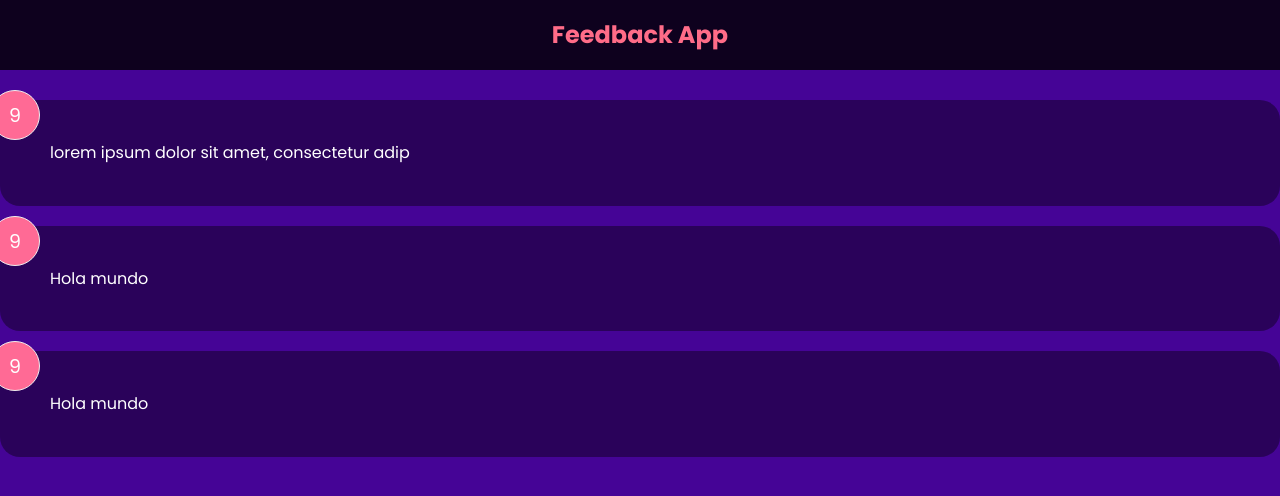
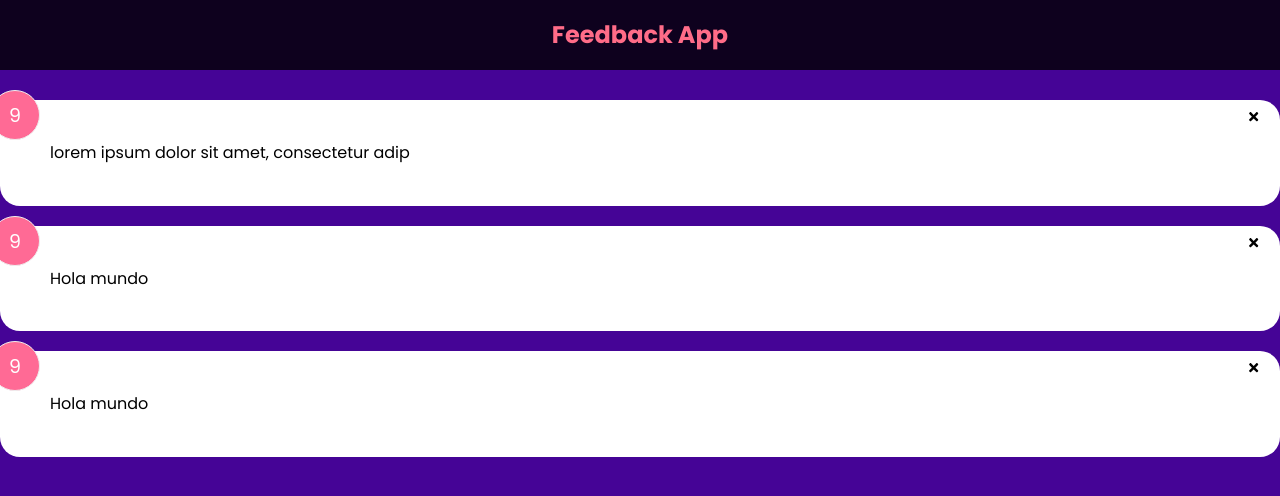
Before and after one commit to diegodvfe/erp-js, a React (Vite) app: page / in a window 1280 px wide. Shown: the top 496 px of the page. Built offline with nearby package versions, Linux system fonts and the light colour scheme.

Commit message:
delete handle with card

```diff
--- a/package.json
+++ b/package.json
@@ -10,7 +10,8 @@
   },
   "dependencies": {
     "react": "^18.2.0",
-    "react-dom": "^18.2.0"
+    "react-dom": "^18.2.0",
+    "react-icons": "^4.6.0"
   },
   "devDependencies": {
     "@types/react": "^18.0.24",
--- a/src/App.jsx
+++ b/src/App.jsx
@@ -9,12 +9,22 @@ import { useState } from 'react';
 function App() {
   const [feedback, setFeedback] = useState(FeedbackData);
 
+  const deleteFeedback =(id) => {
+    // console.log("App", id)
+    if(window.confirm('Are you sure you want to delete')){
+
+      setFeedback(feedback.filter((item)=> (item.id !== id)));
+    }
+  }
+
   return (
     <>
       <Header />
       <div className="App">
         {/* <h1>Hola</h1> */}
-        <FeedbackList feedback={feedback} />
+        <FeedbackList feedback={feedback}
+        deleteHandle={deleteFeedback}
+        />
       </div>
     </>
   );
--- a/src/components/Feedback.jsx
+++ b/src/components/Feedback.jsx
@@ -1,8 +1,32 @@
 import React from 'react';
-import Card from "./share/Card"
+import Card from './share/Card';
+import { FaTimes } from 'react-icons/fa';
+
+function Feedback({ item, deleteHandle }) {
+
+  return (
+    <Card reverse={false}>
+      <div className="num-display">{item.rating}</div>
+      <div className="text-display">{item.text}</div>
+      <button className="close" onClick={()=> deleteHandle(item.id)}>
+        <FaTimes color="black" />
+      </button>
+
+      {/* añadimos onClick y le pasamos la funcion */}
+      {/* <button onClick={handleClick}>Change</button> */}
+    </Card>
+  );
+}
+
+
+export default Feedback;
+
+
+
 // import { useState } from 'react';
-
-function Feedback({ item }) {
+// Feedback.propTypes = {
+  // item: PropTypes.object.isRequired,
+  // }
   // const [rating, setRating] = useState(10);
   // const [text, setText] = useState(' This is an example');
 
@@ -12,15 +36,3 @@ function Feedback({ item }) {
   //         return prev + 1
   //     })
   // }
-
-  return (
-    <Card reverse={true} >
-      <div className="num-display">{item.rating}</div>
-      <div className="text-display">{item.text}</div>
-      {/* añadimos onClick y le pasamos la funcion */}
-      {/* <button onClick={handleClick}>Change</button> */}
-    </Card>
-  );
-}
-
-export default Feedback;
--- a/src/components/FeedbackList.jsx
+++ b/src/components/FeedbackList.jsx
@@ -1,7 +1,7 @@
 import React from 'react'
 import Feedback from "./Feedback"
 
-function FeedbackList({ feedback }) {
+function FeedbackList({ feedback, deleteHandle }) {
   if (!feedback || feedback.length === 0) {
     return <p>No feedback </p>
   }
@@ -10,11 +10,22 @@ function FeedbackList({ feedback }) {
     <div className="feedback-list">
         {feedback.map((item) => (
           // <div>{item.rating}</div>
-          <Feedback key={item} item={item} />
+          <Feedback key={item.id} item={item}
+          deleteHandle={deleteHandle}
+          />
         ))}
     </div>
   )
 
 }
+// FeedbackList.propTypes = {
+  // feedback: Proptypes.arrayOf(
+    // Proptypes.shape({
+      // id: PropTypes.string.isRequired,
+      // text: PropTypes.string.isRequired,
+      // rating: PropTypes.string.isRequired,
+    // })
+  // )
+// }
 
 export default FeedbackList
--- a/src/components/share/Card.jsx
+++ b/src/components/share/Card.jsx
@@ -1,8 +1,29 @@
 import React from 'react';
+// import PropTypes from 'prop-types';
 
 function Card({ children, reverse }) {
-  return <div className={`card ${reverse && 'reverse'}`}>{children}</div>
+
+  // return <div className={`card ${reverse && 'reverse'}`}>{children}</div>
+
+  return (
+    <div className= "card" style={{
+      backgroundColor: reverse ? "rgba(0,0,0,0.5)" : "#fff",
+      color: reverse ? "#fff" : "#000"
+    }}>
+      {children}
+    </div>
+  )
 
 }
 
+Card.defaultProps = {
+  reverse: true,
+
+}
+
+// Card.propTypes = {
+//   children: PropTypes.node.isRequired,
+// children
+// }
+
 export default Card;
```
Also changed, not shown: 1 other file (tests, documents, lock files or other folders).
